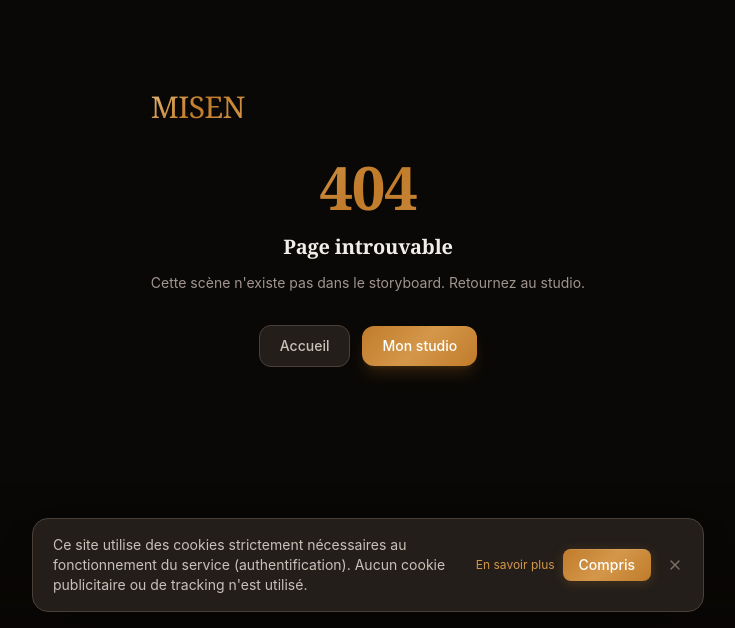
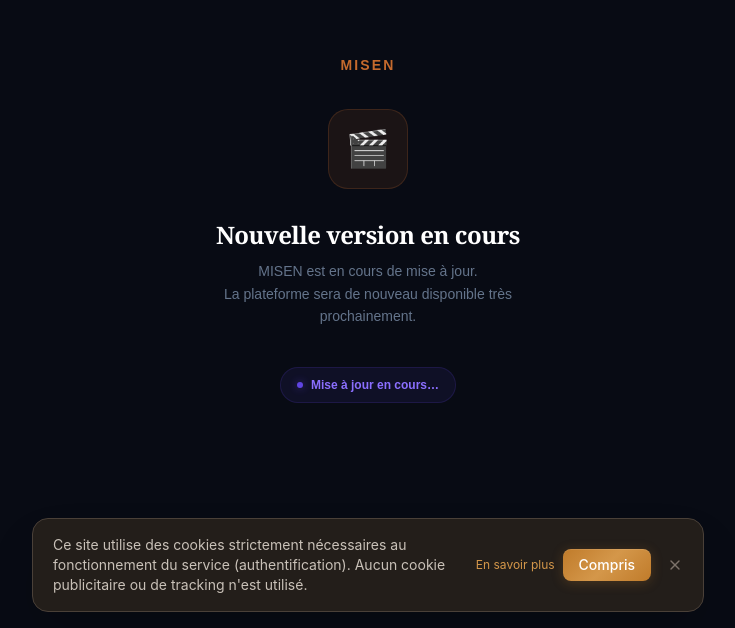
Before and after one commit to SteveMrld/misen, a Next.js app: page /maintenance in a window 1280 px wide. Before the commit this address had no page. Shown: the part 172-800 px from the top of the page, without its empty margins (272-1007 px from the left). Built offline with nearby package versions, Linux system fonts and the light colour scheme.

Commit message:
feat(maintenance): mode maintenance whitelist owner

```diff
--- /dev/null
+++ b/app/maintenance/page.tsx
@@ -0,0 +1,74 @@
+export default function MaintenancePage() {
+  return (
+    <div style={{
+      minHeight: '100vh',
+      background: '#080B14',
+      display: 'flex',
+      flexDirection: 'column',
+      alignItems: 'center',
+      justifyContent: 'center',
+      fontFamily: 'Arial, sans-serif',
+      padding: '40px 24px',
+      textAlign: 'center',
+    }}>
+      {/* Logo */}
+      <div style={{ marginBottom: 32 }}>
+        <span style={{ fontSize: 14, fontWeight: 900, letterSpacing: '0.15em', color: '#C56A2D' }}>MISEN</span>
+      </div>
+
+      {/* Icône */}
+      <div style={{
+        width: 80, height: 80, borderRadius: 20,
+        background: 'rgba(197,106,45,0.1)',
+        border: '1px solid rgba(197,106,45,0.2)',
+        display: 'flex', alignItems: 'center', justifyContent: 'center',
+        fontSize: 36, marginBottom: 32,
+      }}>
+        🎬
+      </div>
+
+      {/* Titre */}
+      <h1 style={{
+        fontSize: 24, fontWeight: 800, color: '#FFFFFF',
+        marginBottom: 12, letterSpacing: '-0.02em',
+      }}>
+        Nouvelle version en cours
+      </h1>
+
+      {/* Sous-titre */}
+      <p style={{
+        fontSize: 14, color: '#64748B', maxWidth: 360,
+        lineHeight: 1.6, marginBottom: 40,
+      }}>
+        MISEN est en cours de mise à jour.<br />
+        La plateforme sera de nouveau disponible très prochainement.
+      </p>
+
+      {/* Badge statut */}
+      <div style={{
+        display: 'flex', alignItems: 'center', gap: 8,
+        padding: '8px 16px', borderRadius: 100,
+        background: 'rgba(108,77,255,0.08)',
+        border: '1px solid rgba(108,77,255,0.15)',
+      }}>
+        <span style={{
+          width: 6, height: 6, borderRadius: '50%',
+          background: '#6C4DFF',
+          boxShadow: '0 0 8px rgba(108,77,255,0.6)',
+          display: 'inline-block',
+          animation: 'pulse 2s infinite',
+        }} />
+        <span style={{ fontSize: 12, color: '#8B6FFF', fontWeight: 600 }}>
+          Mise à jour en cours…
+        </span>
+      </div>
+
+      <style>{`
+        @keyframes pulse {
+          0%, 100% { opacity: 1; }
+          50% { opacity: 0.4; }
+        }
+      `}</style>
+    </div>
+  )
+}
```
